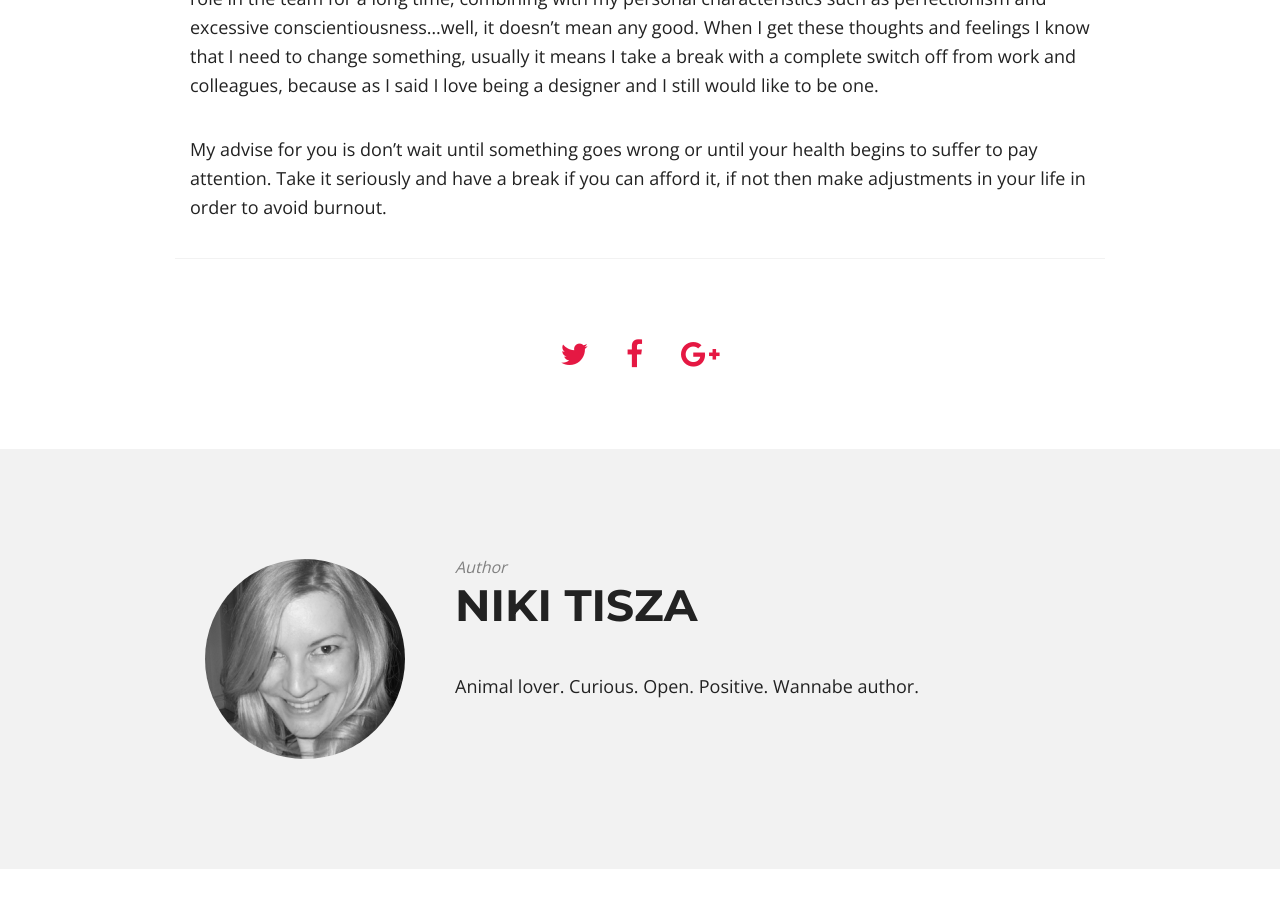
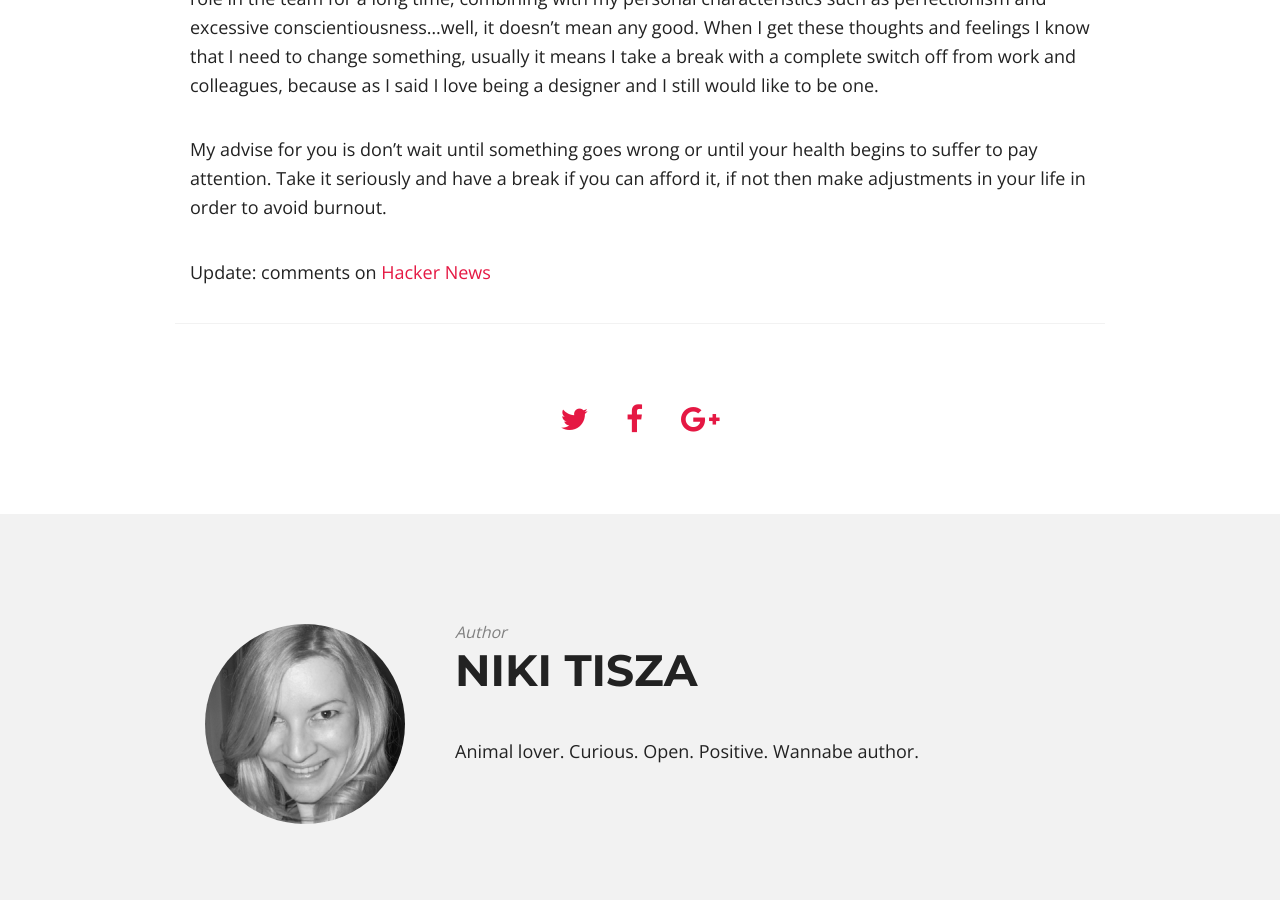
Before and after one commit to nikitisza/nikitisza.github.io, a Jekyll site: the page built from _posts/2015-05-24-my-first-job-burnout.md, in a window 1280 px wide and 900 px high, scrolled down 2214 px. Built offline with Jekyll 4.4.1, drawn with Linux system fonts in a browser that asks for light colours; nearby versions of some CDN libraries; comment, search, counter and statistics services are not loaded.

Commit message:
update post

```diff
--- a/_posts/2015-05-24-my-first-job-burnout.md
+++ b/_posts/2015-05-24-my-first-job-burnout.md
@@ -37,3 +37,5 @@ After spending a few weeks away from work catching up with movies, I started fee
 I’ve been blessed to be able to join the IT/design industry so easily - thanks for my above mentioned boyfriend. I love being a product designer, I love every aspect of it but despite my love of design there were already number of times when I felt I was just a production line to meet deadlines so I started feeling unhappy again. It’s a creative job, so having these feelings might be more common in designers than in other professionals. When I feel I have excessive workload, too little recognition, not being clear about my role in the team for a long time, combining with my personal characteristics such as perfectionism and excessive conscientiousness…well, it doesn’t mean any good. When I get these thoughts and feelings I know that I need to change something, usually it means I take a break with a complete switch off from work and colleagues, because as I said I love being a designer and I still would like to be one.
 
 My advise for you is don’t wait until something goes wrong or until your health begins to suffer to pay attention. Take it seriously and have a break if you can afford it, if not then make adjustments in your life in order to avoid burnout.
+
+Update: comments on [Hacker News](https://news.ycombinator.com/item?id=9603472)
```
